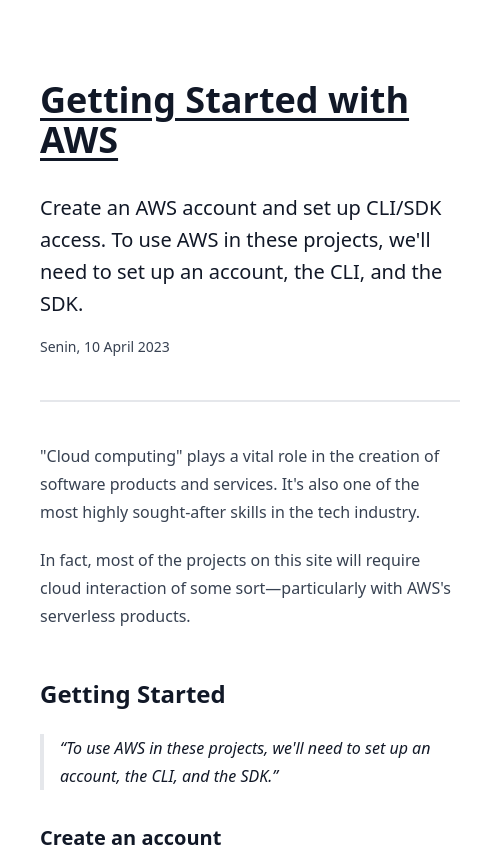
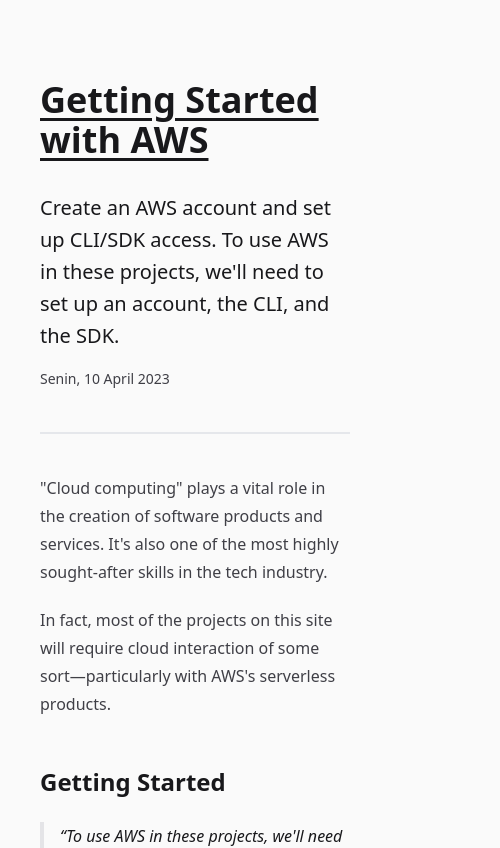
Before and after one commit to n0yy/next-markdown, a Next.js app: page /posts/aws-quickstart in a window 390 px wide. Shown: the top 848 px of the page, 500 px wide, since content can reach past the window. Built offline with nearby package versions, Linux system fonts and the light colour scheme.

Commit message:
fix: Fixing responsive for mobile device

```diff
--- a/app/layout.js
+++ b/app/layout.js
@@ -8,7 +8,7 @@
 export default function RootLayout({ children }) {
   return (
     <html lang="en" className="scroll-smooth">
-      <body className="bg-white">{children}</body>
+      <body className="bg-zinc-50">{children}</body>
     </html>
   );
 }
--- a/app/page.js
+++ b/app/page.js
@@ -5,7 +5,7 @@
   const posts = getPostsData();
 
   return (
-    <main className="flex min-h-screen flex-col items-center justify-between p-24">
+    <main className="flex min-h-screen flex-wrap items-center justify-between p-24">
       {posts.map((post, index) => (
         <ListsPost {...post} key={index} />
       ))}
--- a/app/posts/[slug]/page.jsx
+++ b/app/posts/[slug]/page.jsx
@@ -12,7 +12,7 @@
   const post = getPost(slug);
 
   return (
-    <article className="prose lg:prose-xl min-h-screen mx-auto p-10 mt-10 max-w-none w-[500px] md:w-[700px] lg:w-[900px] overflow-hidden">
+    <article className="prose prose-zinc lg:prose-xl min-h-screen mx-auto p-10 mt-10 max-w-none md:w-[769px] lg:w-[900px] overflow-hidden">
       <header className="border-b-2 pb-10">
         <h1 className="underline underline-offset-[5px]">{post.title}</h1>
         <h3 className="font-thin">{post.subTitle}</h3>
```
